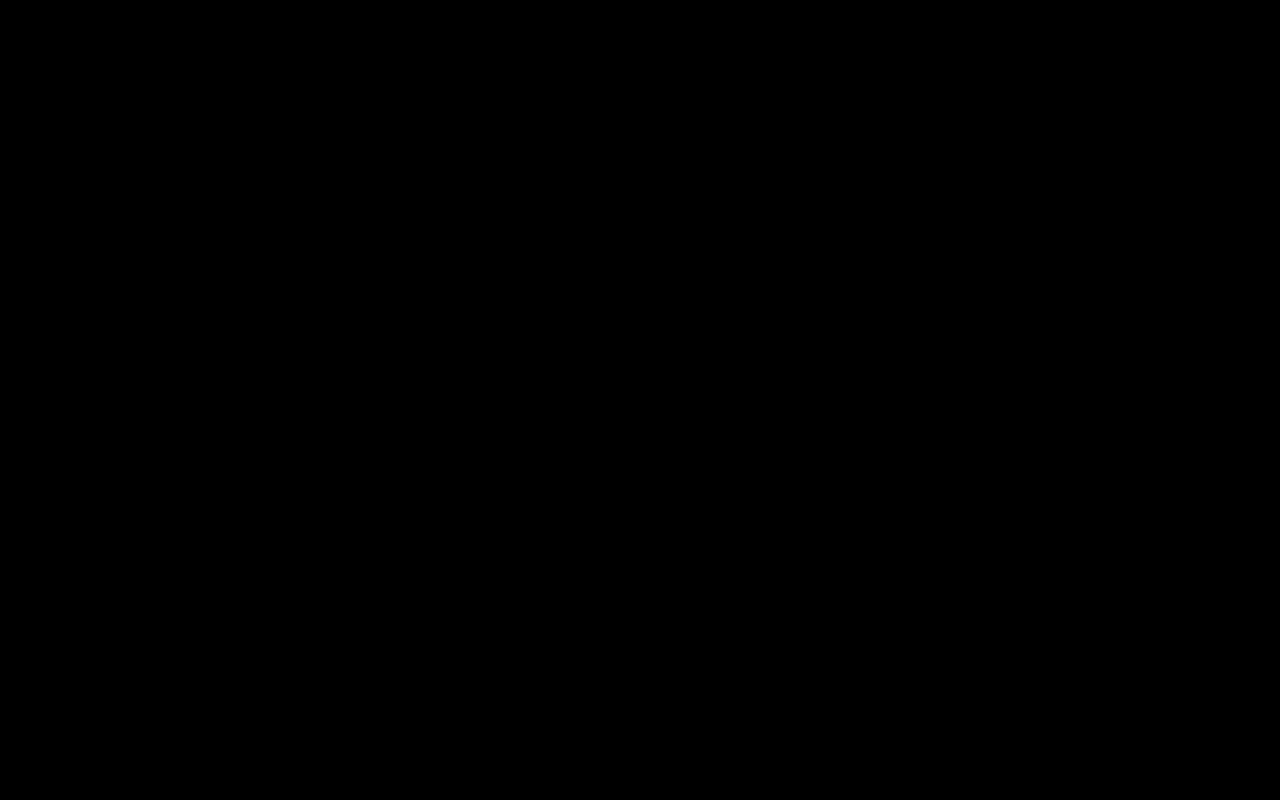
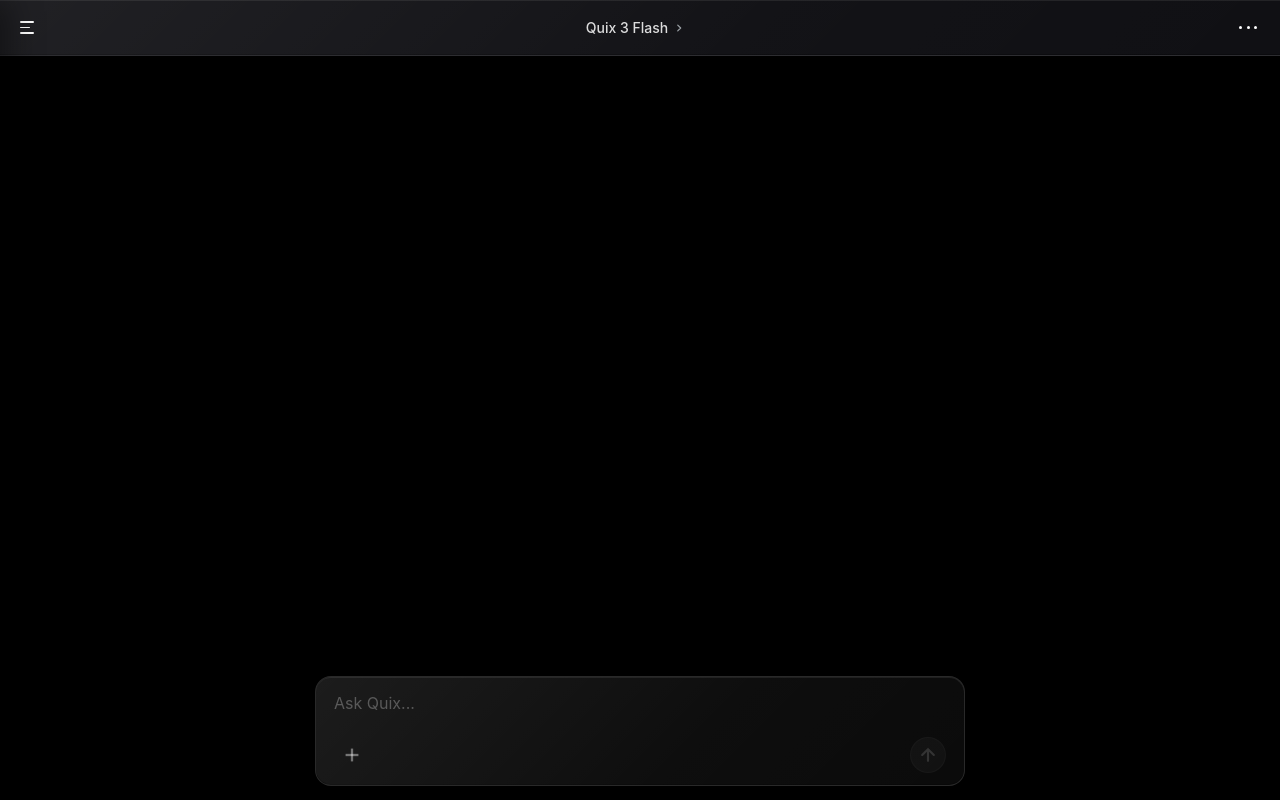
Before and after one commit to verveaiofficial/Quix, a React (Vite) app: page / in a window 1280 px wide. Built offline with nearby package versions, Linux system fonts and the light colour scheme.

Commit message:
Update App.tsx

```diff
--- a/src/App.tsx
+++ b/src/App.tsx
@@ -1,12 +1,19 @@
-import React, { useEffect, useState } from "react";
+import React, { useEffect, useRef, useState } from "react";
 import LoadingScreen from "./components/loading/LoadingScreen";
+import ChatHeader from "./components/layout/ChatHeader";
+import MenuDrawer from "./components/layout/MenuDrawer";
+import AuthScreen from "./components/layout/AuthScreen";
+import ChatInputBar from "./components/chat/ChatInputBar";
 import { useChatStore } from "./store/chatStore";
 import { MODELS } from "./config/models";
 
 export default function App() {
   const [loading, setLoading] = useState(true);
-  const { activeModel } = useChatStore();
+
+  const { activeModel, messages, addMessage } = useChatStore();
   const model = MODELS[activeModel];
+
+  const scrollRef = useRef<HTMLDivElement>(null);
 
   useEffect(() => {
     const timer = setTimeout(() => {
@@ -15,6 +22,26 @@ export default function App() {
 
     return () => clearTimeout(timer);
   }, []);
+
+  useEffect(() => {
+    if (scrollRef.current) {
+      scrollRef.current.scrollTop = scrollRef.current.scrollHeight;
+    }
+  }, [messages]);
+
+  const handleSend = (text: string) => {
+    addMessage({
+      id: `${Date.now()}-${Math.random().toString(36).slice(2)}`,
+      role: "user",
+      model: activeModel,
+      content: text,
+      createdAt: Date.now(),
+    });
+  };
+
+  if (loading) {
+    return <LoadingScreen />;
+  }
 
   return (
     <div
@@ -26,42 +53,88 @@ export default function App() {
         position: "relative",
       }}
     >
-      {loading && <LoadingScreen />}
+      <ChatHeader />
+      <MenuDrawer />
+      <AuthScreen />
 
-      {!loading && (
-        <div style={{ height: "100%", paddingTop: 56 }}>
       {model.type === "iframe" ? (
+        <div
+          style={{
+            position: "fixed",
+            top: 56,
+            left: 0,
+            right: 0,
+            bottom: 0,
+            background: "#000",
+            zIndex: 5,
+          }}
+        >
           <iframe
             src={model.iframeUrl}
             title={model.name}
             style={{
               width: "100%",
-                height: "calc(100dvh - 56px)",
+              height: "100%",
               border: "none",
               display: "block",
               background: "#000",
             }}
           />
+        </div>
       ) : (
+        <>
           <div
+            ref={scrollRef}
             style={{
-                width: "100%",
-                height: "100%",
+              position: "fixed",
+              top: 56,
+              left: 0,
+              right: 0,
+              bottom: 0,
               overflowY: "auto",
+              zIndex: 1,
             }}
           >
             <div
               style={{
                 maxWidth: 650,
                 margin: "0 auto",
-                  padding: "24px 20px 120px",
+                padding: "24px 20px 140px",
+                display: "flex",
+                flexDirection: "column",
               }}
             >
-                {/* Chat messages will render here */}
+              {messages.map((message) => {
+                if (message.role === "user") {
+                  return (
+                    <div
+                      key={message.id}
+                      style={{
+                        alignSelf: "flex-end",
+                        maxWidth: "85%",
+                        background: "#1e1e20",
+                        color: "#fff",
+                        padding: "12px 16px",
+                        borderRadius: "18px 18px 4px 18px",
+                        fontSize: 15,
+                        lineHeight: 1.5,
+                        whiteSpace: "pre-wrap",
+                        wordBreak: "break-word",
+                        marginBottom: 24,
+                      }}
+                    >
+                      {message.content}
+                    </div>
+                  );
+                }
+
+                return null;
+              })}
             </div>
           </div>
-          )}
-        </div>
+
+          <ChatInputBar onSend={handleSend} />
+        </>
       )}
     </div>
   );
```
Lines whose indentation alone changed are shown as unchanged.
